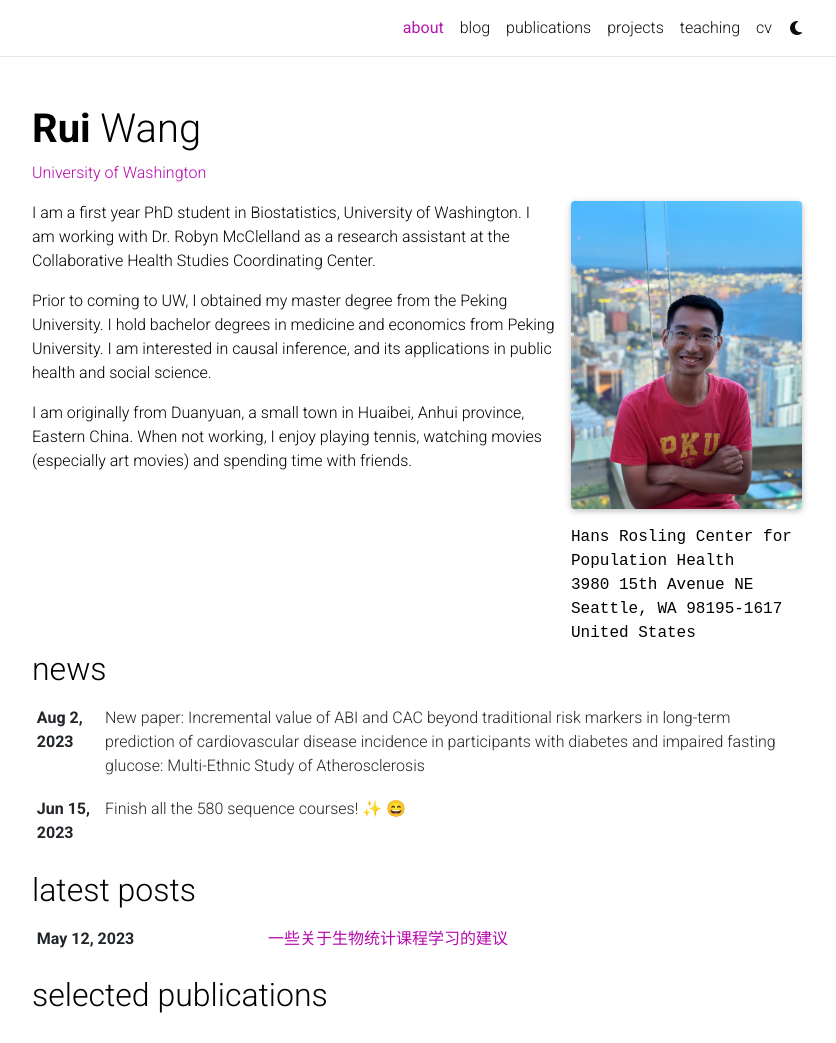
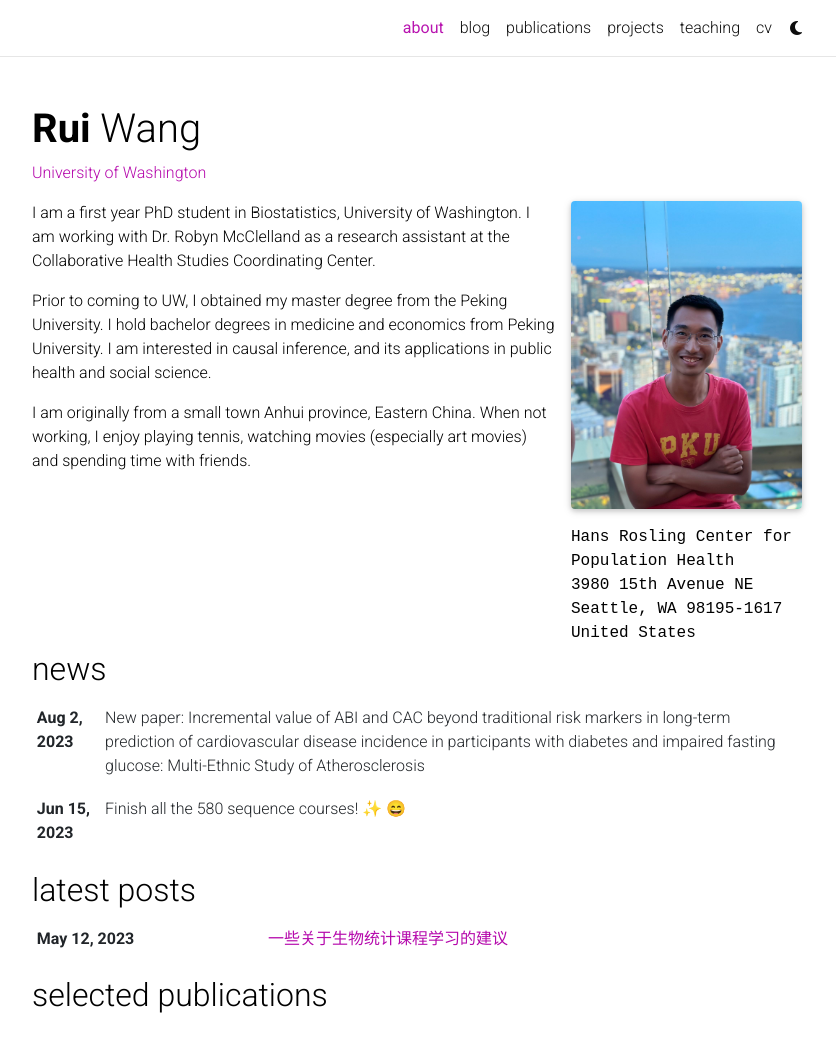
Before and after one commit to wangrui24/wangrui, a Jekyll site: the page built from _pages/about.md, in a window 1280 px wide and 1313 px high, cut to the strip 0-1043 px from the top of the window. Shown: the whole strip, without its empty margins (223-1059 px from the left). Built offline with Jekyll 4.4.1, drawn with Linux system fonts in a browser that asks for light colours; full-size pictures stand in for the smaller copies a plugin makes; emoji names are drawn with the system emoji font; comment, search, counter and statistics services are not loaded; a style sheet for code colours, icons or effects is not loaded.

Commit message:
Update about.md

```diff
--- a/_pages/about.md
+++ b/_pages/about.md
@@ -24,4 +24,4 @@ I am a first year PhD student in Biostatistics, University of Washington. I am w
 
 Prior to coming to UW,  I obtained my master degree from the Peking University. I hold bachelor degrees in medicine and economics from Peking University. I am interested in causal inference, and its applications in public health and social science.
 
-I am originally from Duanyuan, a small town in Huaibei, Anhui province, Eastern China. When not working, I enjoy playing tennis, watching movies (especially art movies) and spending time with friends.
+I am originally from a small town Anhui province, Eastern China. When not working, I enjoy playing tennis, watching movies (especially art movies) and spending time with friends.
```
